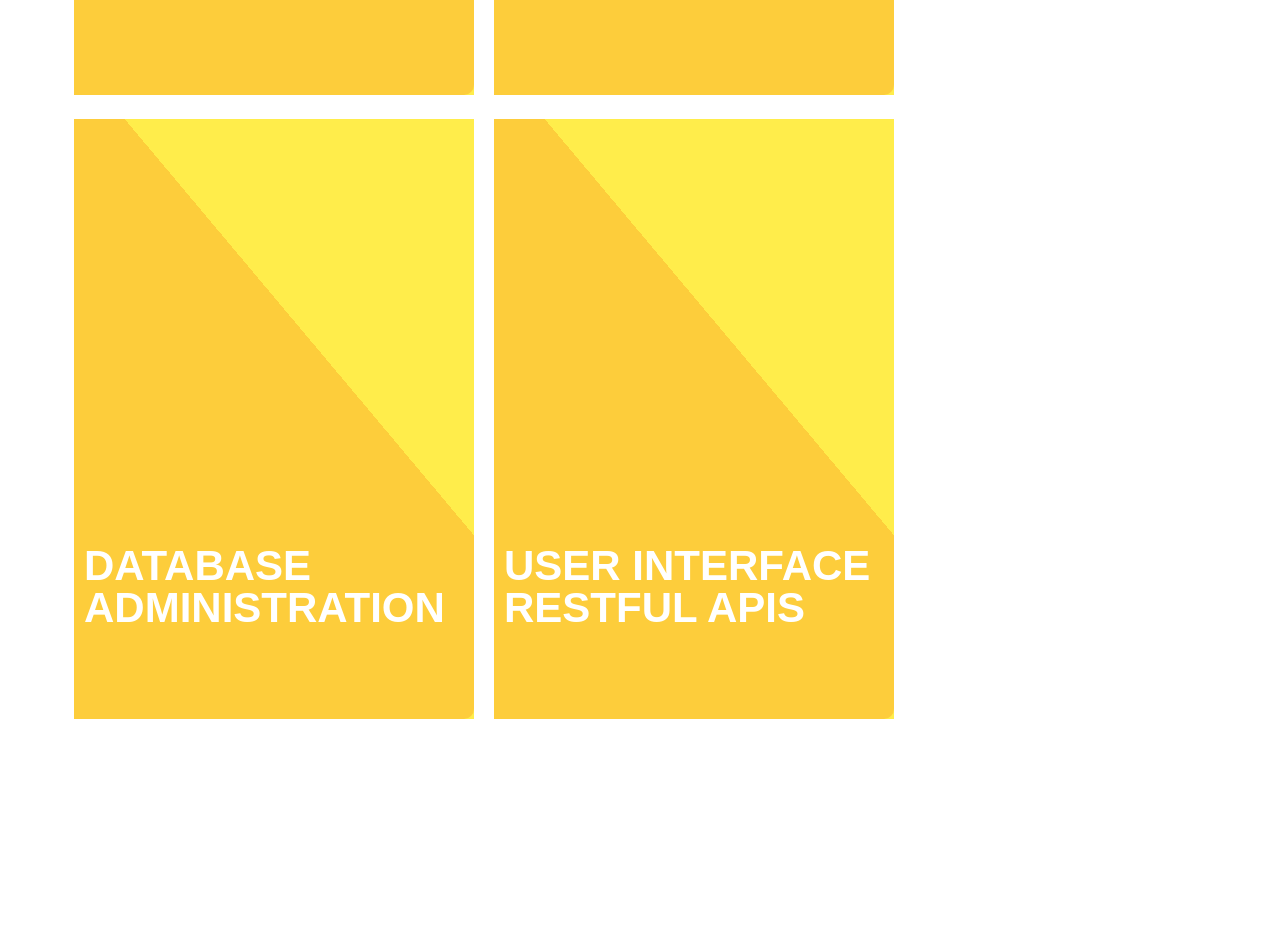
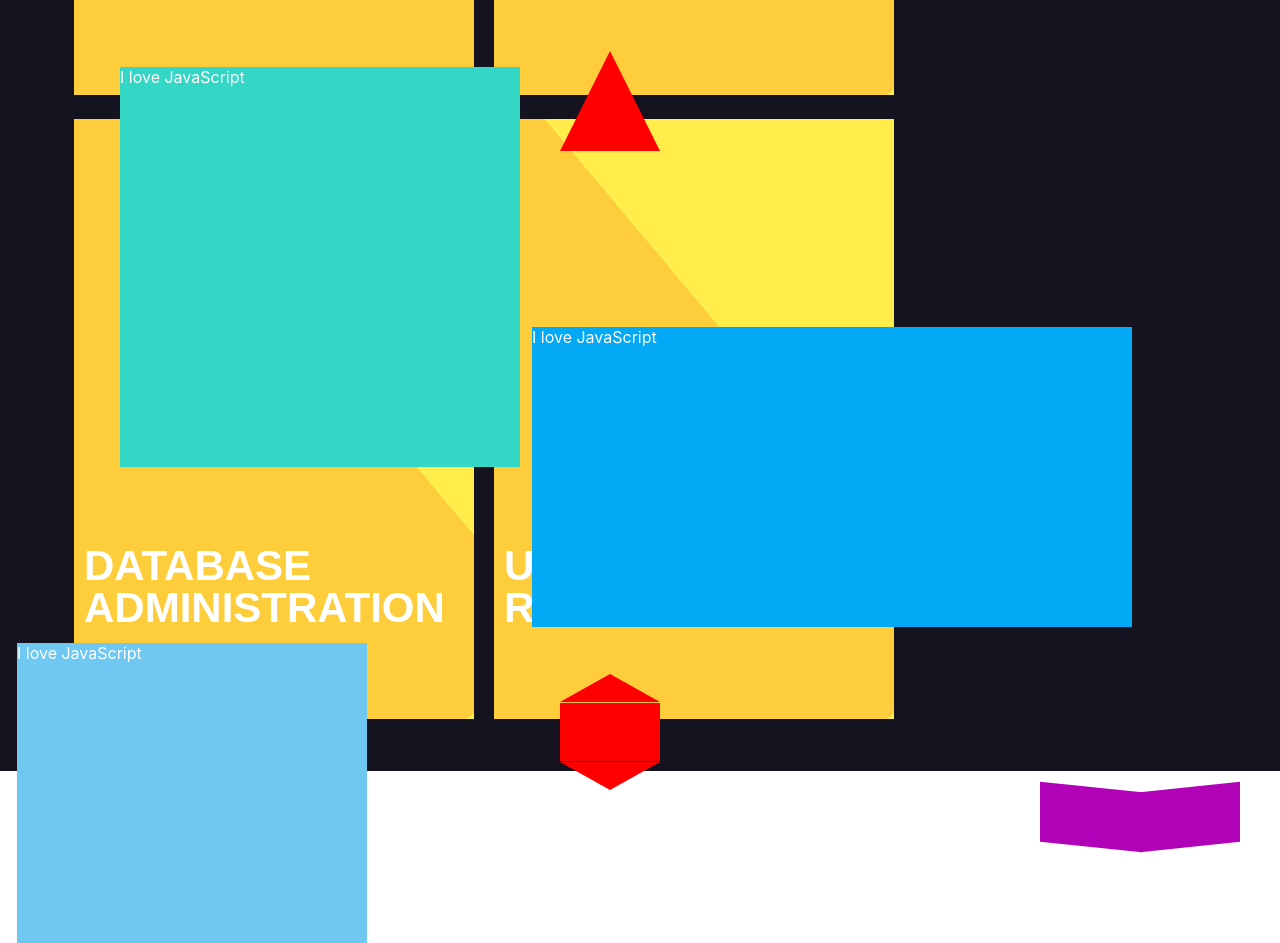
Before and after one commit to zep1994/thomas-matlock, a Next.js app in the folder frontend/: page /landing in a window 1280 px wide. Shown: the part 1629-2572 px from the top of the page. Before the commit the page ends 2362 px from the top, so only its background shows below. Built offline with nearby package versions, Linux system fonts and the light colour scheme.

Commit message:
Add section 3

```diff
--- a/frontend/pages/landing.js
+++ b/frontend/pages/landing.js
@@ -119,7 +119,22 @@ const landing = () => {
                 {/* SECTION 3 */}
                 <div className={styles.section3}>
                     <div className={styles.content3}>
-
+                        <div className={styles.left3}>
+                            <div className={styles.jsBox}>
+                                <p>I love JavaScript</p>
+                            </div>
+                            <div className={styles.dbBox}>
+                                <p>I love JavaScript</p>
+                            </div>
+                            <div className={styles.hexagon}></div>
+                        </div>
+                        <div className={styles.right3}>
+                            <div className={styles.triangle}></div>
+                            <div className={styles.analyticBox}>
+                                <p>I love JavaScript</p>
+                            </div>
+                            <div className={styles.chevron}></div>
+                        </div>
                     </div>
                 </div>
             </div>
--- a/frontend/styles/Landing.module.css
+++ b/frontend/styles/Landing.module.css
@@ -625,3 +625,128 @@
         background-position: 25% 20%;
         transition: background 0.3s;
     }
+
+/* SECTION 3 */
+.section3 {
+    width: 100%;
+    height: 100%;
+    background-color: #151320;
+}
+
+.left3 {
+    width: 50%;
+    float: left;
+    height: 100%;
+    position: relative;
+}
+
+.right3 {
+    width: 50%;
+    float: right;
+    height: 100%;
+    position: relative;
+}
+
+.jsBox {
+    width: 400px;
+    height: 400px;
+    background-color: #34D6C5;
+    color: white;
+    margin: auto;
+    position: relative;
+    top: 5rem;
+}
+
+.analyticBox {
+    width: 600px;
+    height: 300px;
+    background-color: #03a9f4;
+    color: white;
+    margin: auto;
+    position: relative;
+    top: 15rem;
+    left: -8rem;
+}
+
+.dbBox {
+    width: 350px;
+    height: 300px;
+    background-color: #6fc8f1;
+    color: white;
+    margin: auto;
+    position: relative;
+    top: 15rem;
+    left: -8rem;
+}
+
+.triangle {
+    width: 0;
+    height: 0;
+    border-left: 50px solid transparent;
+    border-right: 50px solid transparent;
+    border-bottom: 100px solid red;
+    position: relative;
+    top: 5rem;
+    left: -5rem;
+  }
+
+  .chevron {
+    position: relative;
+    text-align: center;
+    padding: 12px;
+    margin-bottom: 6px;
+    height: 60px;
+    width: 200px;
+    top: 25rem;
+    right: -25rem;
+  }
+  .chevron:before {
+    content: '';
+    position: absolute;
+    top: 0;
+    left: 0;
+    height: 100%;
+    width: 51%;
+    background: #b102b7;
+    transform: skew(0deg, 6deg);
+  }
+  .chevron:after {
+    content: '';
+    position: absolute;
+    top: 0;
+    right: 0;
+    height: 100%;
+    width: 50%;
+    background: #b102b7;
+    transform: skew(0deg, -6deg);
+  }
+
+  .hexagon {
+    width: 100px;
+    height: 57.735px;
+    background: red;
+    position: relative;
+    left: 35rem;
+  }
+  .hexagon::before {
+    content: "";
+    position: absolute;
+    top: -28.8675px;
+    left: 0;
+    width: 0;
+    height: 0;
+    border-left: 50px solid transparent;
+    border-right: 50px solid transparent;
+    border-bottom: 28.8675px solid red;
+  }
+.hexagon::after {
+    content: "";
+    position: absolute;
+    bottom: -28.8675px;
+    left: 0;
+    width: 0;
+    height: 0;
+    border-left: 50px solid transparent;
+    border-right: 50px solid transparent;
+    border-top: 28.8675px solid red;
+  }
```
